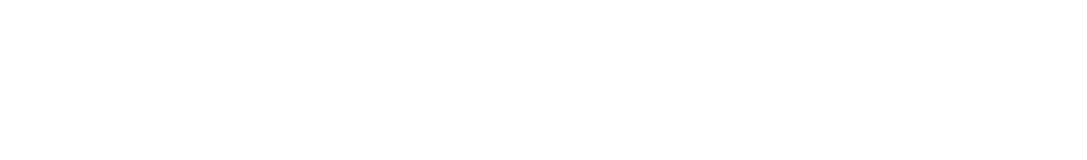
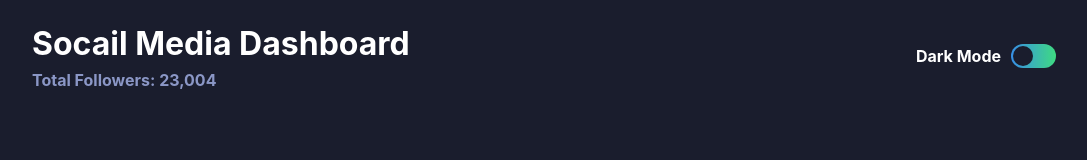
Before and after one commit to AKB-dev/Social-Media-Dash-Board, a plain HTML site: page index.html in a window 1280 px wide. Shown: the whole page, without its empty margins (96-1183 px from the left). Drawn offline with nearby package versions, Linux system fonts and the light colour scheme.

Commit message:
Header and Dark/Light Mode Toggle Effect

```diff
--- /dev/null
+++ b/app.js
@@ -0,0 +1,16 @@
+const toggler = document.getElementById("toggle-circle");
+const togglerBg = document.getElementById("toggle");
+
+
+const body = document.body;
+togglerBg.addEventListener("click", function(){
+    if(body.classList.contains("dark")){
+        body.classList.replace("dark", "light");
+        toggler.style.transform = "translateX(20px)";
+    }
+
+    else {
+        body.classList.replace("light", "dark");
+        toggler.style.transform = "translateX(0)";
+    }
+});
--- a/index.html
+++ b/index.html
@@ -9,7 +9,32 @@
     <link rel="shortcut icon" href="./images/favicon-32x32.png" type="image/png">
     <title>Social Media Dashboard</title>
 </head>
-<body>
+<body class="dark">
+    <div>
+        <div class="wrapper">
+            <div class="container-1">
+                <header>
+                    <section>
+                        <!--headline-->
+                        <div- class="header-headline">
+                            <div class="header-headline-1">Socail Media Dashboard</div>
+                            <div class="header-headline-2">Total Followers: 23,004</div>
+                        </div->
 
+                        <!--dark/ligh theme switch-->
+                        <div class="header-toggle">
+                            <div>
+                                <div style="font-weight: 700;">Dark Mode</div>
+                            </div>
+                            <div class="toggle" id="toggle">
+                                <div id="toggle-circle" class="toggle-circle"></div>
+                            </div>
+                        </div>
+                    </section>
+                </header>
+            </div>
+        </div>
+    </div>
+    <script src="app.js"></script>
 </body>
 </html>
--- a/style.css
+++ b/style.css
@@ -0,0 +1,94 @@
+@import url("https://fonts.googleapis.com/css2?family=Inter:wght@400;700&display=swap");
+
+/*Dark/light theme variables*/
+
+.dark {
+    --bg: hsl(230, 27%, 14%);
+    --bg-top: hsl(232, 29%, 25%);
+    --bg-card: hsl(228, 28%, 20%);
+    --subtext: hsl(228, 34%, 66%);
+    --header-text: hsl(0, 0%, 100%);
+    --hover: #3a3458;
+    --toggle: linear-gradient(to right, hsl(210, 78%, 56%), hsl(146, 68%, 55%));
+}
+
+.light {
+    --bg: hsl(0, 0%, 100%);
+    --bg-top: hsl(225, 100%, 98%);
+    --bg-card: hsl(227, 47%, 96%);
+    --subtext: hsl(228, 12%, 44%);
+    --header-text: hsl(230, 17%, 14%);
+    --toggle: unset;
+    --hover: #e0ddee
+}
+
+* {
+    margin: 0;
+    padding: 0;
+    box-sizing: border-box;
+}
+
+body {
+    font-family: "Inter", sans-serif;
+    background-color: var(--bg) !important;
+}
+
+.wrapper {
+    display: flex;
+    justify-content: center;
+    align-items: center;
+    height: 100%;
+    width: 100%;
+}
+
+.container-1 {
+    width: 80%;
+}
+
+/* Headline*/
+header section:first-child {
+    display: flex;
+    justify-content: space-between;
+    margin-top: 20px;
+    margin-bottom: 40px;
+}
+
+.header-headline .header-headline-1 {
+    font-weight: 700;
+    font-size: 32px;
+    color: var(--header-text);
+}
+
+.header-headline .header-headline-2 {
+    font-weight: 700;
+    font-size: 16px;
+    color: var(--subtext);
+}
+
+/* dark/light mode toggle*/
+.header-toggle {
+    display: flex;
+    justify-content: space-between;
+    align-items: center;
+    color: var(--header-text);
+}
+
+.toggle {
+    width: 45px;
+    min-width: 45px;
+    height: 24px;
+    margin-left: 10px;
+    background: hsl(230, 22%, 74%);
+    border-radius: 20px;
+    cursor: pointer;
+    background-image: var(--toggle);
+}
+
+.toggle-circle {
+    margin: 2px 2px;
+    width: 20px;
+    height: 20px;
+    border-radius: 20px;
+    background-color: var(--bg);
+    transition: 0.3s;
+}
```
